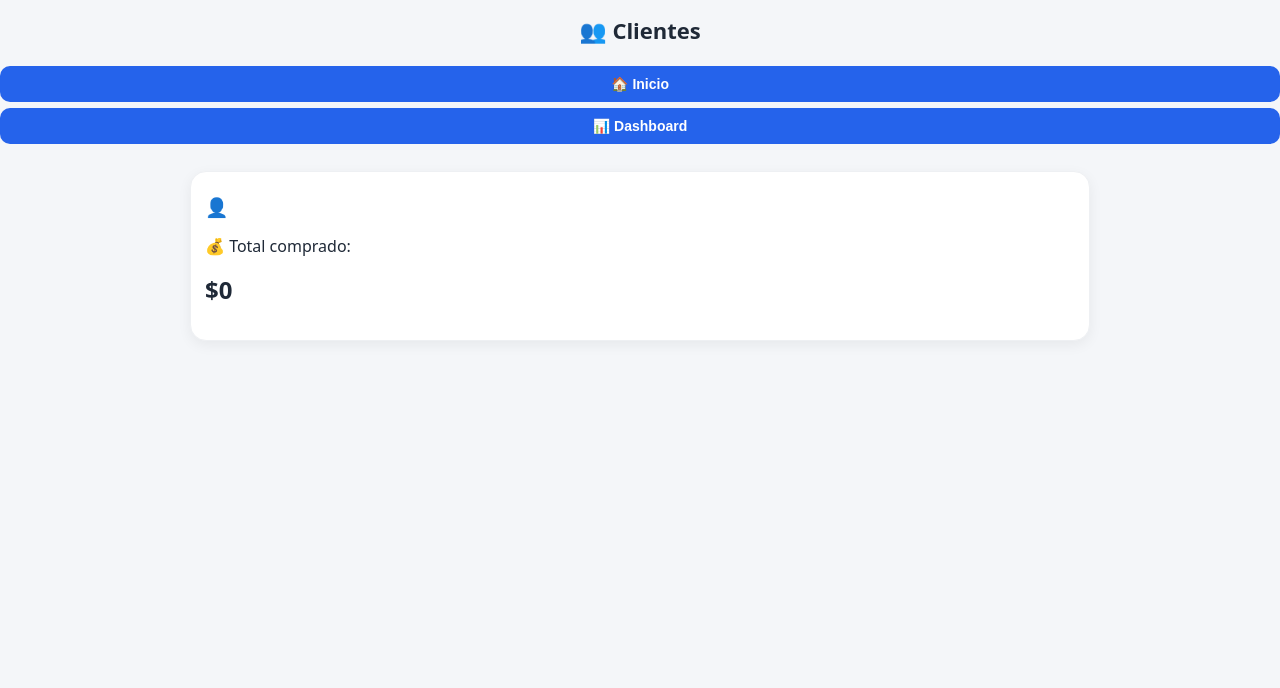
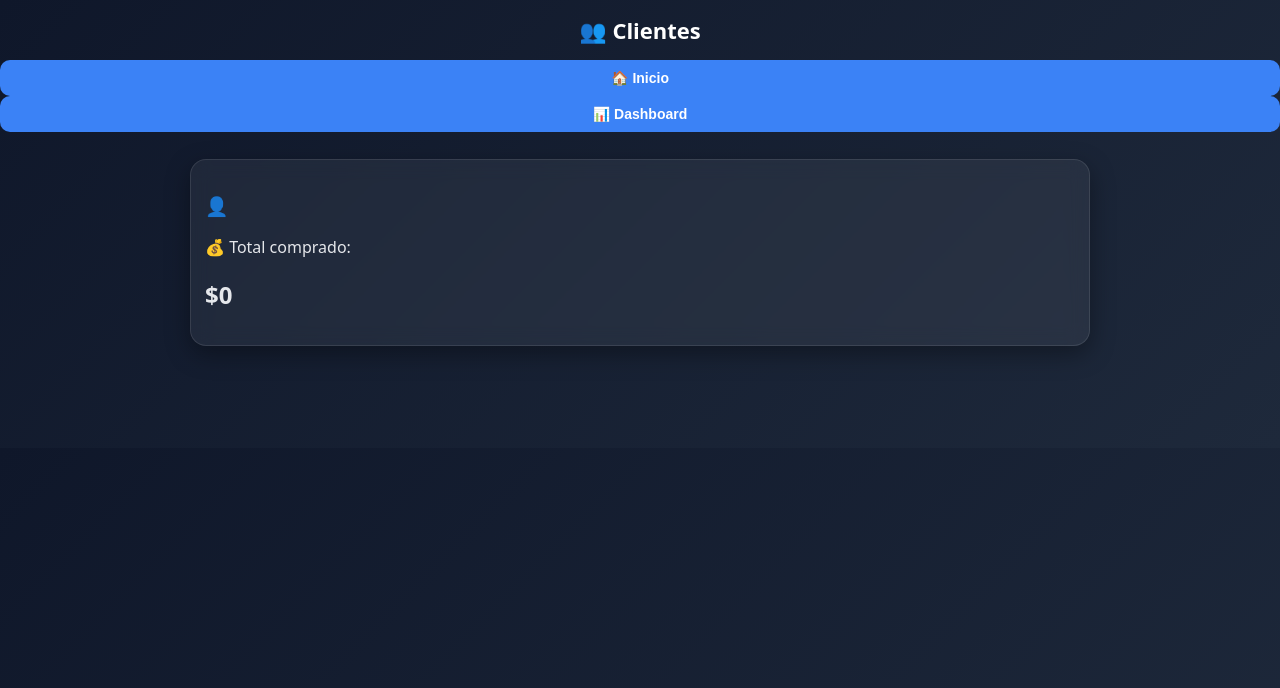
Before and after one commit to nicomartinezytm-pixel/distribuidora, a Flask app: page /clientes in a window 1280 px wide. Shown: the top 688 px of the page. Run offline with Flask 3, Linux system fonts and the light colour scheme; tables that the repository leaves empty hold one stand-in row (values such as "Sample post").

Commit message:
Update style.css

```diff
--- a/static/style.css
+++ b/static/style.css
@@ -5,10 +5,17 @@
 body{
     margin:0;
     font-family:system-ui, Arial, sans-serif;
-    background:#f4f6f9;
-    color:#1f2937;
+
+    /* 🌌 FONDO PRO (DARK GRADIENT) */
+    background: linear-gradient(135deg, #0f172a, #1e293b);
+
+    color:#e5e7eb;
     -webkit-tap-highlight-color: transparent;
 }
+
+/* =========================
+   CONTENEDOR
+========================= */
 
 .container{
     padding:15px;
@@ -17,28 +24,38 @@ body{
     padding-bottom:90px;
 }
 
+/* =========================
+   TITULOS
+========================= */
+
 h1{
     text-align:center;
     font-size:22px;
     margin:15px 0;
     font-weight:700;
+    color:#ffffff;
 }
 
-h3{
-    margin:8px 0 12px;
+h2, h3{
+    color:#e5e7eb;
 }
 
 /* =========================
-   CARDS
+   CARDS (GLASS STYLE PRO)
 ========================= */
 
 .card{
-    background:white;
+    background: rgba(255,255,255,0.06);
+    backdrop-filter: blur(10px);
+    -webkit-backdrop-filter: blur(10px);
+
     padding:14px;
     margin:12px 0;
     border-radius:16px;
-    box-shadow:0 4px 14px rgba(0,0,0,0.06);
-    border:1px solid #eef0f3;
+
+    border:1px solid rgba(255,255,255,0.1);
+
+    box-shadow:0 8px 25px rgba(0,0,0,0.35);
 }
 
 /* =========================
@@ -49,11 +66,19 @@ input{
     width:100%;
     padding:10px;
     margin:6px 0;
+
     border-radius:10px;
-    border:1px solid #e5e7eb;
+    border:1px solid rgba(255,255,255,0.2);
+
     outline:none;
     font-size:14px;
-    background:white;
+
+    background: rgba(255,255,255,0.08);
+    color:white;
+}
+
+input::placeholder{
+    color:#cbd5e1;
 }
 
 /* =========================
@@ -63,12 +88,16 @@ input{
 button{
     width:100%;
     padding:10px;
+
     border:none;
     border-radius:10px;
-    background:#2563eb;
+
+    background:#3b82f6;
     color:white;
+
     font-weight:600;
     font-size:14px;
+
     cursor:pointer;
 }
 
@@ -81,15 +110,15 @@ button.red{
 }
 
 /* =========================
-   BOTONES EN LINKS
+   LINKS BOTONES
 ========================= */
 
-a button{
-    margin-top:6px;
+a{
+    text-decoration:none;
 }
 
 /* =========================
-   NAV BOTTOM (MÓVIL PRO)
+   BOTTOM NAV (MÓVIL PRO)
 ========================= */
 
 .bottom-nav{
@@ -99,17 +128,20 @@ a button{
     width:100%;
     height:65px;
 
-    background:#111827;
+    background: rgba(15,23,42,0.95);
+    backdrop-filter: blur(10px);
+
     display:flex;
     justify-content:space-around;
     align-items:center;
 
+    border-top:1px solid rgba(255,255,255,0.1);
+
     padding-bottom: env(safe-area-inset-bottom);
-    box-shadow:0 -2px 10px rgba(0,0,0,0.15);
 }
 
 .bottom-nav a{
-    color:white;
+    color:#e5e7eb;
     text-decoration:none;
     font-size:12px;
     text-align:center;
@@ -132,15 +164,7 @@ a button{
 }
 
 /* =========================
-   TOTAL BOX
-========================= */
-
-h2{
-    margin-top:10px;
-}
-
-/* =========================
-   MOBILE FIX REAL
+   RESPONSIVE MOBILE
 ========================= */
 
 @media (max-width:600px){
```
